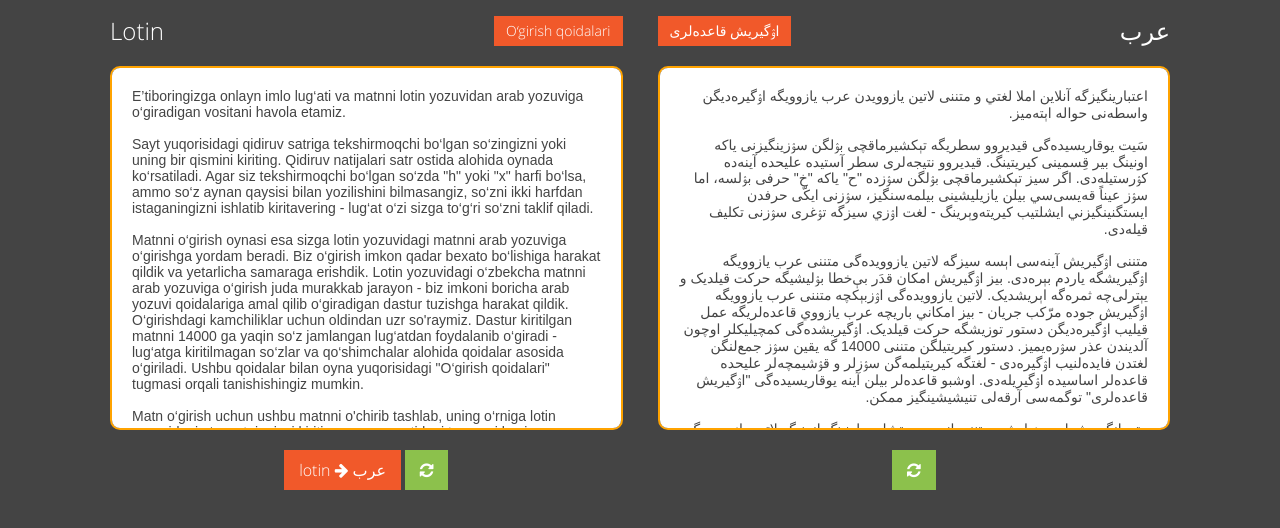
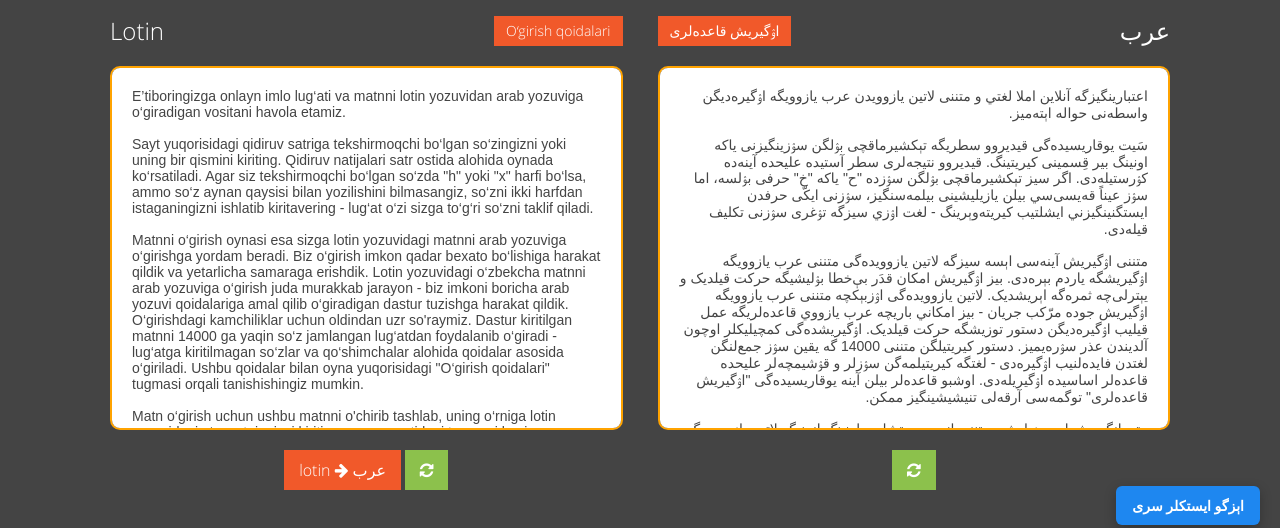
Before and after one commit to ezguorg/ogirish, a plain HTML site: page main.html in a window 1280 px wide. Shown: the part 255-783 px from the top of the page. Drawn offline with Linux system fonts and the light colour scheme.

Commit message:
Update main.html

```diff
--- a/main.html
+++ b/main.html
@@ -10,6 +10,28 @@
   <link href="favicon.ico" rel="shortcut icon" type="image/vnd.microsoft.icon">
   <link rel="stylesheet" href="uikit.css">
   <link rel="stylesheet" href="style.css">
+  <style>
+    .ezgu-floating-btn {
+      position: fixed;
+      bottom: 20px;
+      right: 20px;
+      z-index: 9999;
+      background-color: #1e87f0;
+      color: #ffffff !important;
+      padding: 10px 16px;
+      border-radius: 6px;
+      text-decoration: none !important;
+      font-size: 14px;
+      font-weight: 600;
+      box-shadow: 0 4px 12px rgba(0, 0, 0, 0.25);
+      transition: background-color 0.2s ease, transform 0.2s ease;
+      direction: rtl;
+    }
+    .ezgu-floating-btn:hover {
+      background-color: #0f6ecd;
+      transform: translateY(-2px);
+    }
+  </style>
 </head>
 <body class="tm-isblog">
 
@@ -220,6 +242,10 @@ Saytni barcha do‘stlaringizga tavsiya qilishni unutmang.</textarea>
     </div>
   </div>
 
+  <a href="https://www.ezgu.org" target="_blank" rel="noopener noreferrer" class="ezgu-floating-btn">
+    اېزگو ایستکلر سری
+  </a>
+
   <script>
     document.getElementById("year").textContent = new Date().getFullYear();
   </script>
```
